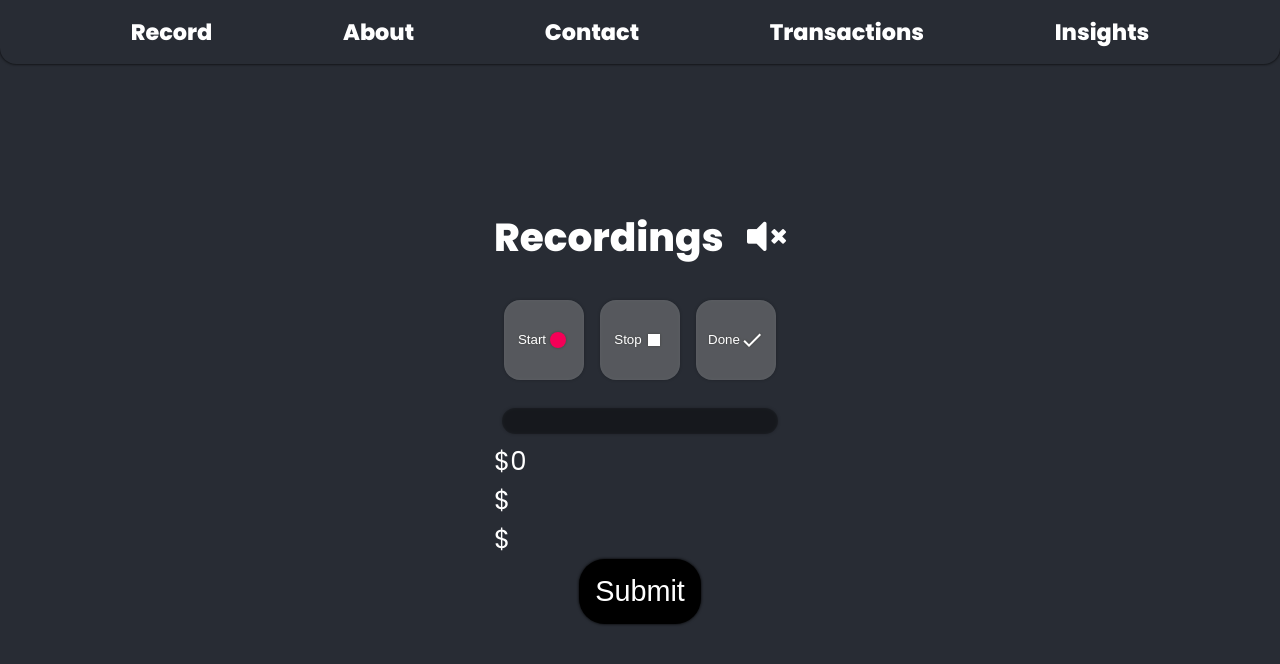
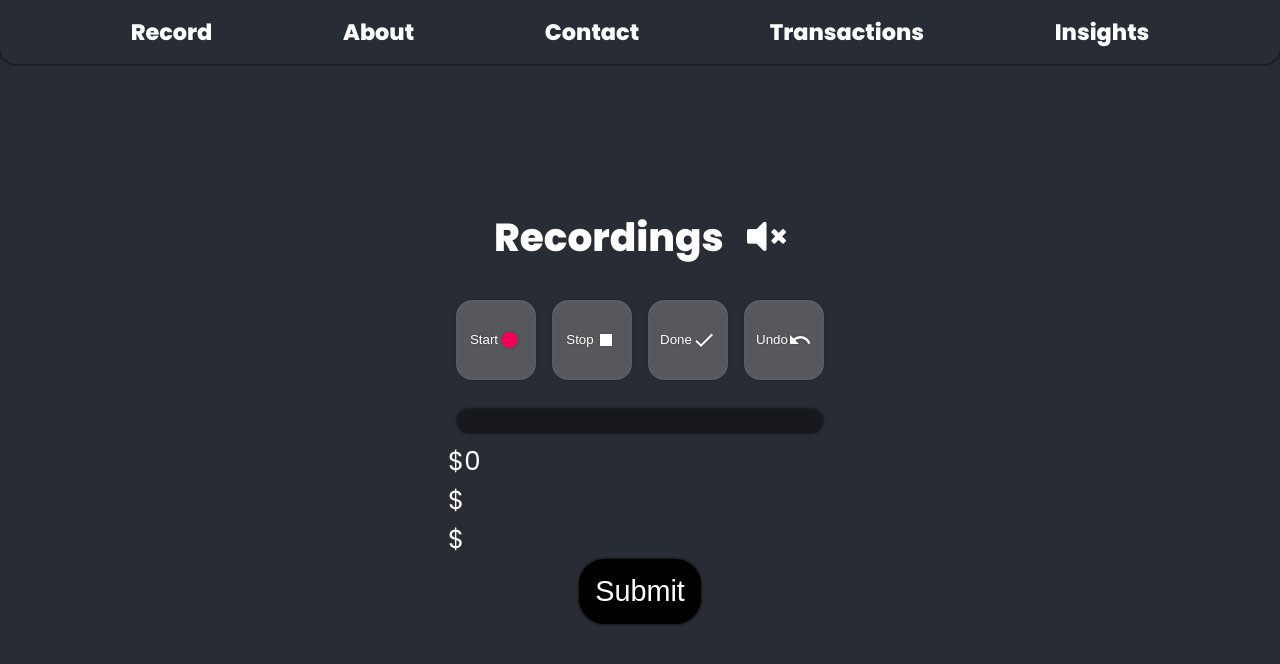
Before and after one commit to when-2-meet-dupe/speech-app, a React (Create React App) app in the folder client/: page /home in a window 1280 px wide. Shown: the top 664 px of the page. Built offline with nearby package versions, Linux system fonts and the light colour scheme.

Commit message:
Option to clear added

```diff
--- a/client/src/STT/SpeechToText.js
+++ b/client/src/STT/SpeechToText.js
@@ -1,6 +1,7 @@
 import React, { useState, useEffect } from "react";
 import StopIcon from "@material-ui/icons/Stop";
 import CheckIcon from "@material-ui/icons/Check";
+import UndoIcon from "@material-ui/icons/Undo";
 import FiberManualRecordIcon from "@material-ui/icons/FiberManualRecord";
 import { createTransaction } from "../actions/transactions";
 import { useDispatch } from "react-redux";
@@ -95,6 +96,11 @@ function SpeechToText() {
     dispatch(createTransaction(data));
   };
 
+  const handleUndo = async (e) => {
+    e.preventDefault();
+    setNote("");
+  };
+
   let volumePic = <i class="fas fa-volume-mute"></i>;
 
   if (isListening) {
@@ -125,7 +131,9 @@ function SpeechToText() {
         {/* {renderRecordBox()} */}
 
         <div className="box1">
-          <h2>Recordings <span className="volumePic">{volumePic}</span></h2>
+          <h2>
+            Recordings <span className="volumePic">{volumePic}</span>
+          </h2>
           {/* {savedNotes.map((n) => (
             <p key={n}>{n}</p>
           ))} */}
@@ -140,6 +148,9 @@ function SpeechToText() {
           </button>
           <button onClick={handleSaveNote} disabled={!note}>
             Done <CheckIcon />
+          </button>
+          <button onClick={handleUndo}>
+            Undo <UndoIcon />
           </button>
         </div>
         <div className="recordingNotes">{note}</div>
```
Lines whose indentation alone changed are shown as unchanged.
